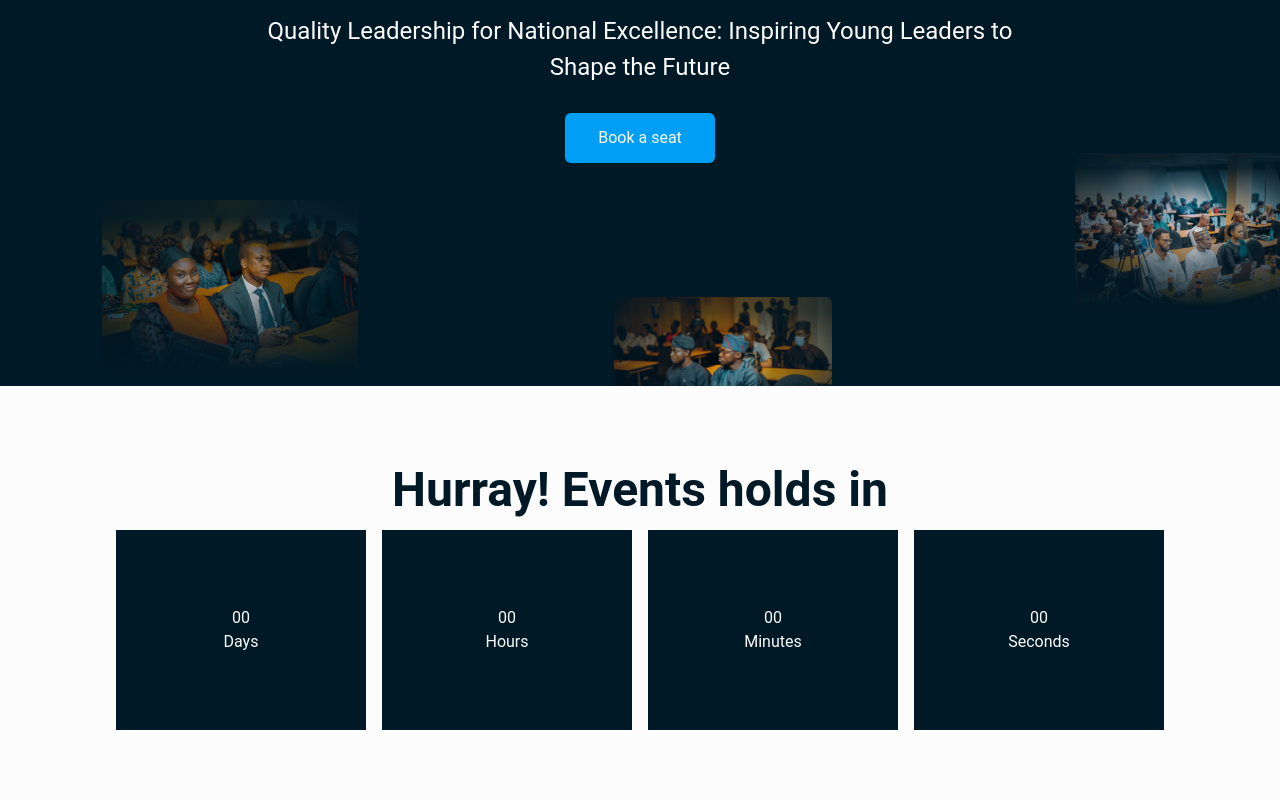
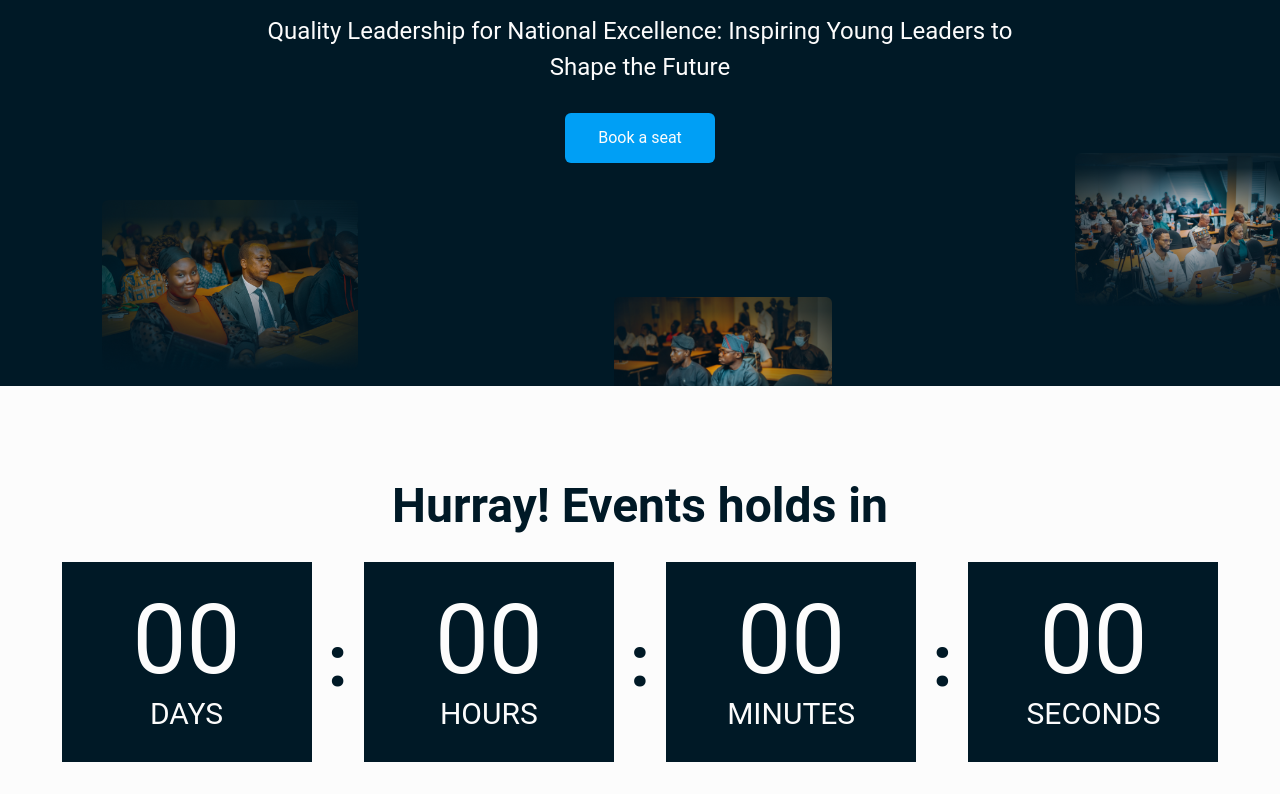
Before and after one commit to Yusuf-Najeeb/jciaso, a React (Create React App) app: page /QLV in a window 1280 px wide. Shown: the part 494-1294 px from the top of the page. Built offline with nearby package versions, Linux system fonts and the light colour scheme.

Commit message:
Modified: Countdown timer

```diff
--- a/src/components/QLV/CountDown.jsx
+++ b/src/components/QLV/CountDown.jsx
@@ -2,26 +2,29 @@ import React from "react";
 
 const CountDown = () => {
   return (
-    <main className="bg-[#FCFCFC] text-[#001926] py-[5rem]">
+    <main className="bg-[#FCFCFC] text-[#001926] pt-[6rem] pb-8">
       <h2 className="text-5xl font-bold text-center">
         Hurray! Events holds in
       </h2>
-      <div className="flex justify-center items-center gap-4 mt-4">
+      <div className="flex justify-center items-center gap-4 mt-8">
         <div className="w-[250px] h-[200px] bg-[#001926] text-[#FCFCFC] p-4 flex justify-center items-center flex-col-reverse">
-          <h4>Days</h4>
-          <p>00</p>
+          <h4 className="text-3xl uppercase mt-2">Days</h4>
+          <p className="text-8xl">00</p>
         </div>
+        <span className="text-7xl font-bold">:</span>
         <div className="w-[250px] h-[200px] bg-[#001926] text-[#FCFCFC] p-4 flex justify-center items-center flex-col-reverse">
-          <h4>Hours</h4>
-          <p>00</p>
+          <h4 className="text-3xl uppercase mt-2">Hours</h4>
+          <p className="text-8xl">00</p>
         </div>
+        <span className="text-7xl font-bold">:</span>
         <div className="w-[250px] h-[200px] bg-[#001926] text-[#FCFCFC] p-4 flex justify-center items-center flex-col-reverse">
-          <h4>Minutes</h4>
-          <p>00</p>
+          <h4 className="text-3xl uppercase mt-2">Minutes</h4>
+          <p className="text-8xl">00</p>
         </div>
+        <span className="text-7xl font-bold">:</span>
         <div className="w-[250px] h-[200px] bg-[#001926] text-[#FCFCFC] p-4 flex justify-center items-center flex-col-reverse">
-          <h4>Seconds</h4>
-          <p>00</p>
+          <h4 className="text-3xl uppercase mt-2">Seconds</h4>
+          <p className="text-8xl">00</p>
         </div>
       </div>
     </main>
```
